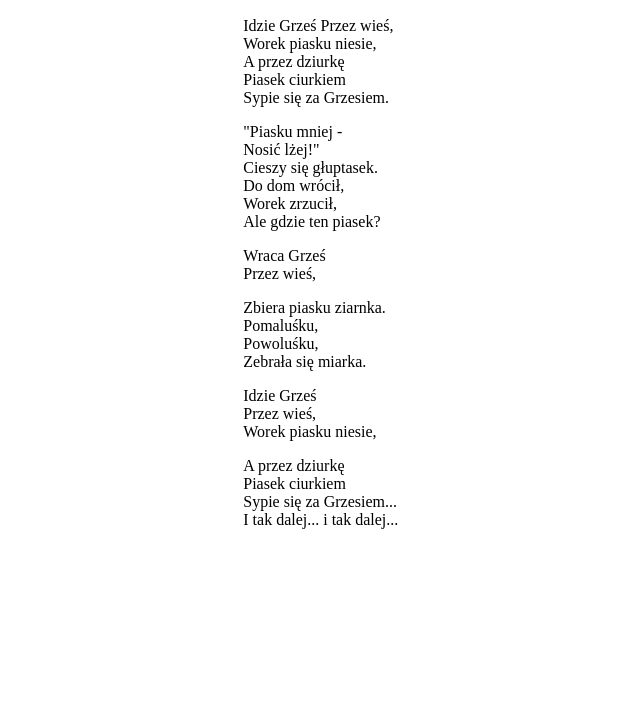
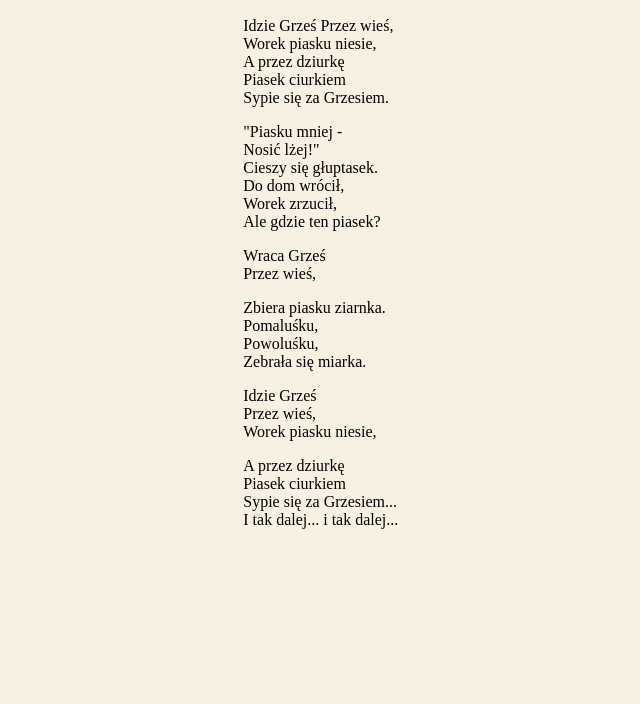
Before and after one commit to Jnlietta/nauka-gita, a plain HTML site: page index.html in a window 1280 px wide. Shown: the part 96-800 px from the top of the page, without its empty margins (319-959 px from the left). Drawn offline with Linux system fonts and the light colour scheme.

Commit message:
Add background color

```diff
--- a/css/style.css
+++ b/css/style.css
@@ -1,3 +1,6 @@
+body {
+background-color:#f7f1e3;
+}
 .container {
 max-width:50%;
 margin:0 auto;
```
